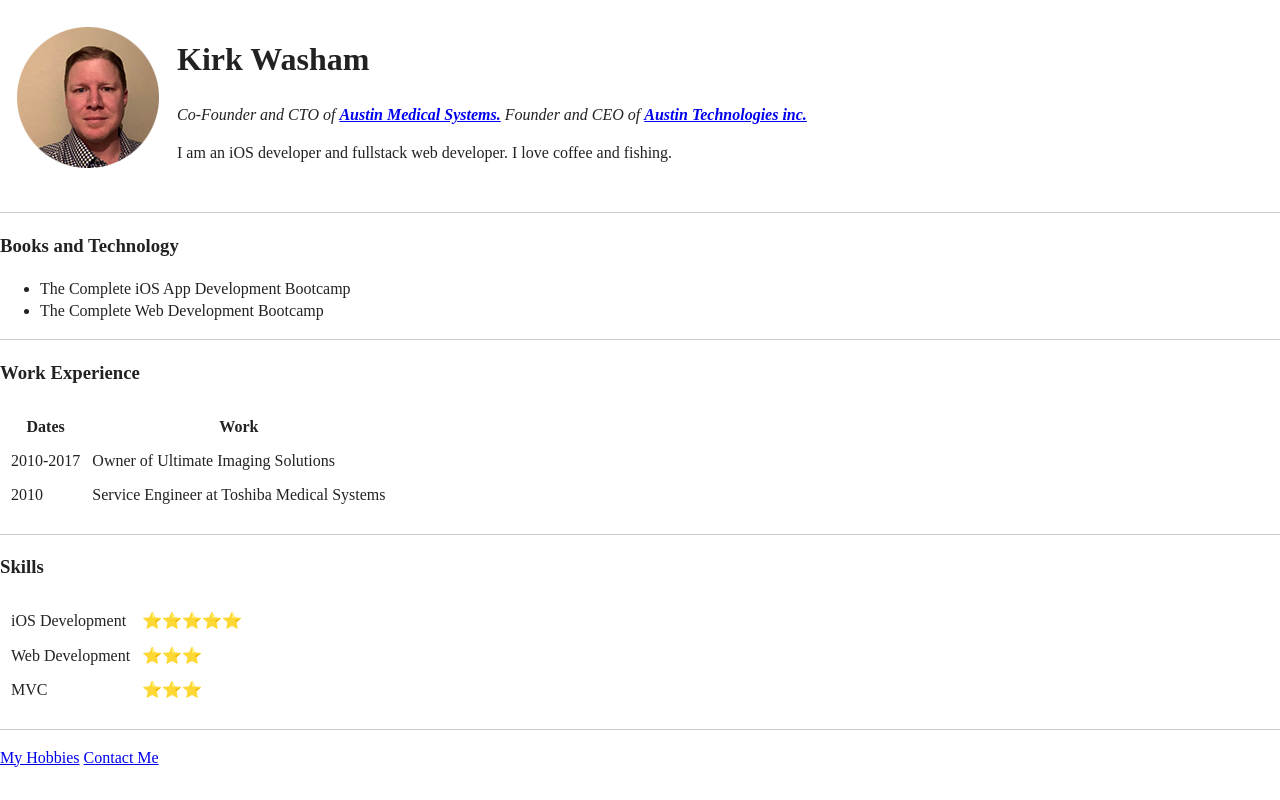
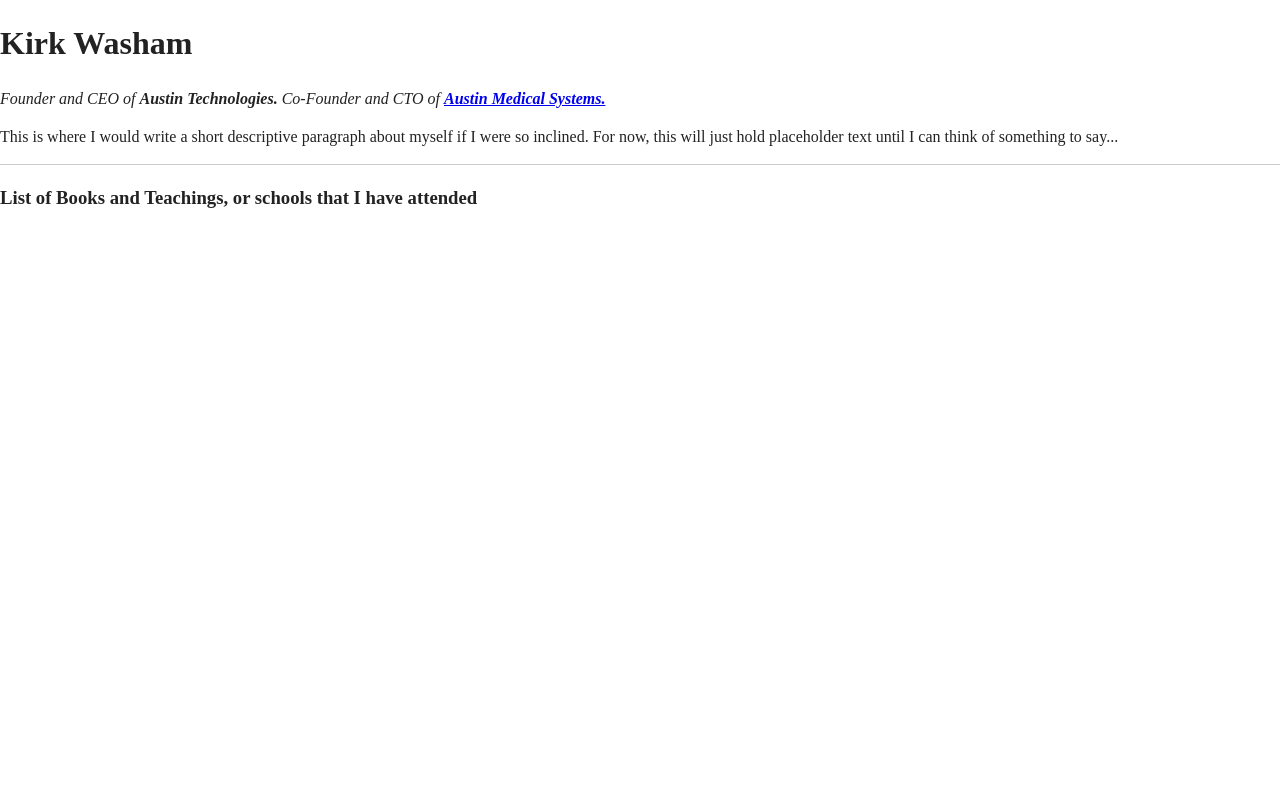
Before and after one commit to kwasham/PersonalSite, a plain HTML site: page index.html in a window 1280 px wide. Drawn offline with nearby package versions, Linux system fonts and the light colour scheme.

Commit message:
srtghsdfgnh

```diff
--- a/index.html
+++ b/index.html
@@ -10,7 +10,7 @@
   <link rel="manifest" href="site.webmanifest">
   <link rel="apple-touch-icon" href="icon.png">
   <!-- Place favicon.ico in the root directory -->
-  <link rel="icon" href="favicon.ico">
+  <link rel="shortcut icon" href="favicon.ico">
   <link rel="stylesheet" href="css/normalize.css">
   <link rel="stylesheet" href="css/main.css">
 
@@ -19,79 +19,19 @@
 
 <body>
   <!--[if IE]>
-    <p class="browserupgrade">You are using an <strong>Outdated</strong> browser. Please <a href="https://browsehappy
-    .com/">upgrade your browser</a> to improve your experience and security.</p>
+    <p class="browserupgrade">You are using an <strong>outdated</strong> browser. Please <a href="https://browsehappy.com/">upgrade your browser</a> to improve your experience and security.</p>
   <![endif]-->
 
   <!-- Add your site or application content here -->
-  <table cellspacing="15">
-    <tr>
-      <td><img src="img/avatar.png" alt="kirk profile picture"></td>
-      <td><h1>Kirk Washam</h1>
-        <p><em>Co-Founder and CTO of <strong><a href="https://austinmedicalsystems.com">Austin Medical Systems.</a></strong>
-        </em> <em>Founder and CEO of <strong><a href="http://austintech.io">Austin Technologies inc.</a></strong></em></p>
-        <p>I am an iOS developer and fullstack web developer. I love coffee and fishing.</p></td>
-    </tr>
-  </table>
-
-
-
+  <h1>Kirk Washam</h1>
+  <p><em>Founder and CEO of <strong>Austin Technologies.</strong> Co-Founder and CTO of <strong><a href="https://austinmedicalsystems.com">Austin Medical Systems.</a></strong></em></p>
+  <p>This is where I would write a short descriptive paragraph about myself if I were so inclined. For now, this will just hold placeholder text until I can think of something to say...</p>
   <hr>
-  <h3>Books and Technology</h3>
-  <ul>
-    <li>The Complete iOS App Development Bootcamp</li>
-    <li>The Complete Web Development Bootcamp</li>
-  </ul>
-  <hr>
-
-  <h3>Work Experience</h3>
-  <table cellspacing="10">
-    <thead>
-      <tr>
-        <th>Dates</th>
-        <th>Work</th>
-      </tr>
-    </thead>
-    <tbody>
-    <tr>
-      <td>2010-2017</td>
-      <td>Owner of Ultimate Imaging Solutions</td>
-    </tr>
-    <tr>
-      <td>2010</td>
-      <td>Service Engineer at Toshiba Medical Systems</td>
-    </tr>
-    </tbody>
-  </table>
-
-  <hr>
-  <h3>Skills</h3>
-
-  <table cellspacing="10">
-
-    <tr>
-      <td>iOS Development</td>
-      <td>⭐⭐⭐⭐⭐</td>
-    </tr>
-    <tr>
-      <td>Web Development</td>
-      <td>⭐⭐⭐</td>
-    </tr>
-    <tr>
-      <td>MVC</td>
-      <td>⭐⭐⭐</td>
-    </tr>
-  </table>
-
-  <hr>
-  <a href="hobbies.html">My Hobbies</a>
-  <a href="contact.html">Contact Me</a>
+  <h3>List of Books and Teachings, or schools that I have attended</h3>
 
 
   <script src="js/vendor/modernizr-3.7.1.min.js"></script>
-  <script src="https://code.jquery.com/jquery-3.3.1.min.js"
-          integrity="sha256-FgpCb/KJQlLNfOu91ta32o/NMZxltwRo8QtmkMRdAu8="
-          crossorigin="anonymous"></script>
+  <script src="https://code.jquery.com/jquery-3.3.1.min.js" integrity="sha256-FgpCb/KJQlLNfOu91ta32o/NMZxltwRo8QtmkMRdAu8=" crossorigin="anonymous"></script>
   <script>window.jQuery || document.write('<script src="js/vendor/jquery-3.3.1.min.js"><\/script>')</script>
   <script src="js/plugins.js"></script>
   <script src="js/main.js"></script>
```
Also changed, not shown: contact.html (deleted, +0 -19 lines), humans.txt, img/avatar.png (deleted), package-lock.json (deleted), 1 other file.
